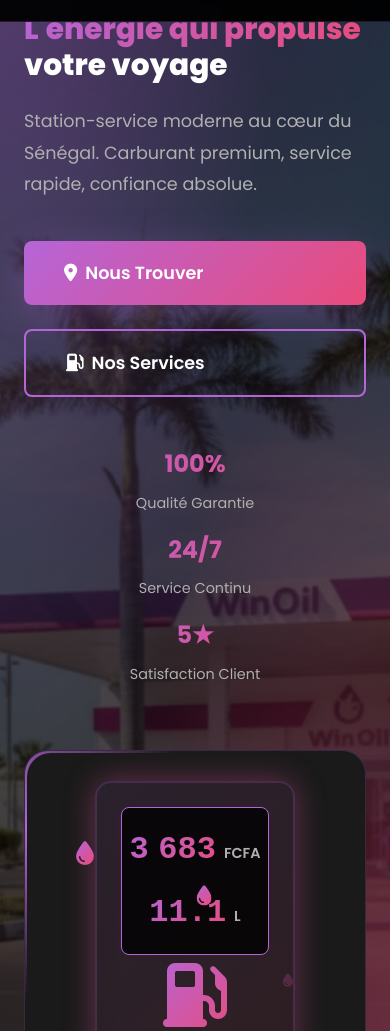
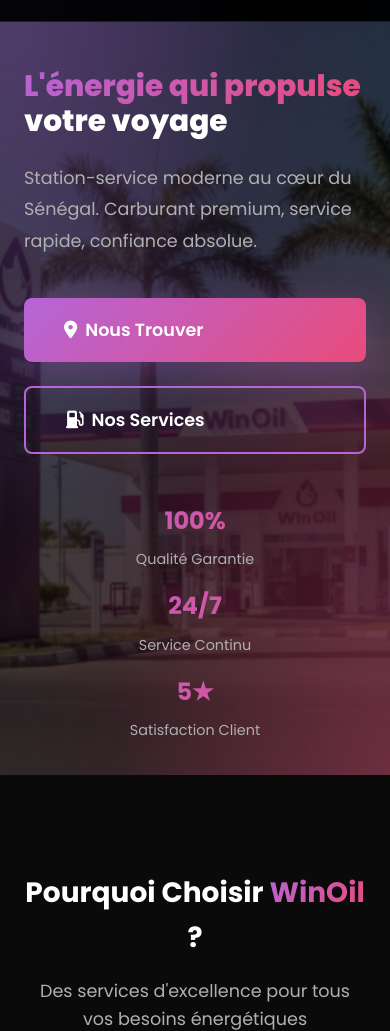
Before and after one commit to PaJay33/winoil, a plain HTML site: page index.html in a window 390 px wide. Shown: the part 69-1100 px from the top of the page. Drawn offline with nearby package versions, Linux system fonts and the light colour scheme.

Commit message:
Baisse de la page pour le mobile

```diff
--- a/index.html
+++ b/index.html
@@ -63,6 +63,9 @@
             <div class="hero-content">
                 <div class="hero-text" data-aos="fade-right">
                     <h1 class="hero-title">
+                        <span class="gradient-text"></span>
+                    </h1>
+                    <h1 class="hero-title">
                         <span class="gradient-text">L'énergie qui propulse</span>
                         <span class="highlight">votre voyage</span>
                     </h1>
@@ -97,39 +100,7 @@
                     </div>
                 </div>
 
-                <div class="hero-visual" data-aos="fade-left">
-                    <div class="visual-card">
-                        <!-- Pompe à essence stylisée -->
-                        <div class="fuel-pump-visual">
-                            <div class="pump-body">
-                                <div class="pump-screen">
-                                    <div class="screen-display">
-                                        <div class="price-display">
-                                            <span class="price-value" id="priceTicker">0.00</span>
-                                            <span class="price-currency">FCFA</span>
-                                        </div>
-                                        <div class="liters-display">
-                                            <span class="liters-value" id="litersTicker">0.0</span>
-                                            <span class="liters-unit">L</span>
-                                        </div>
-                                    </div>
-                                </div>
-                                <div class="pump-nozzle-holder">
-                                    <i class="fas fa-gas-pump"></i>
-                                </div>
-                            </div>
 
-                            <!-- Gouttes de carburant animées -->
-                            <div class="fuel-drops">
-                                <i class="fas fa-droplet drop-1"></i>
-                                <i class="fas fa-droplet drop-2"></i>
-                                <i class="fas fa-droplet drop-3"></i>
-                            </div>
-
-
-                        </div>
-                    </div>
-                </div>
             </div>
         </div>
 
```
Also changed, not shown: stations.html (+13 -9 lines).
